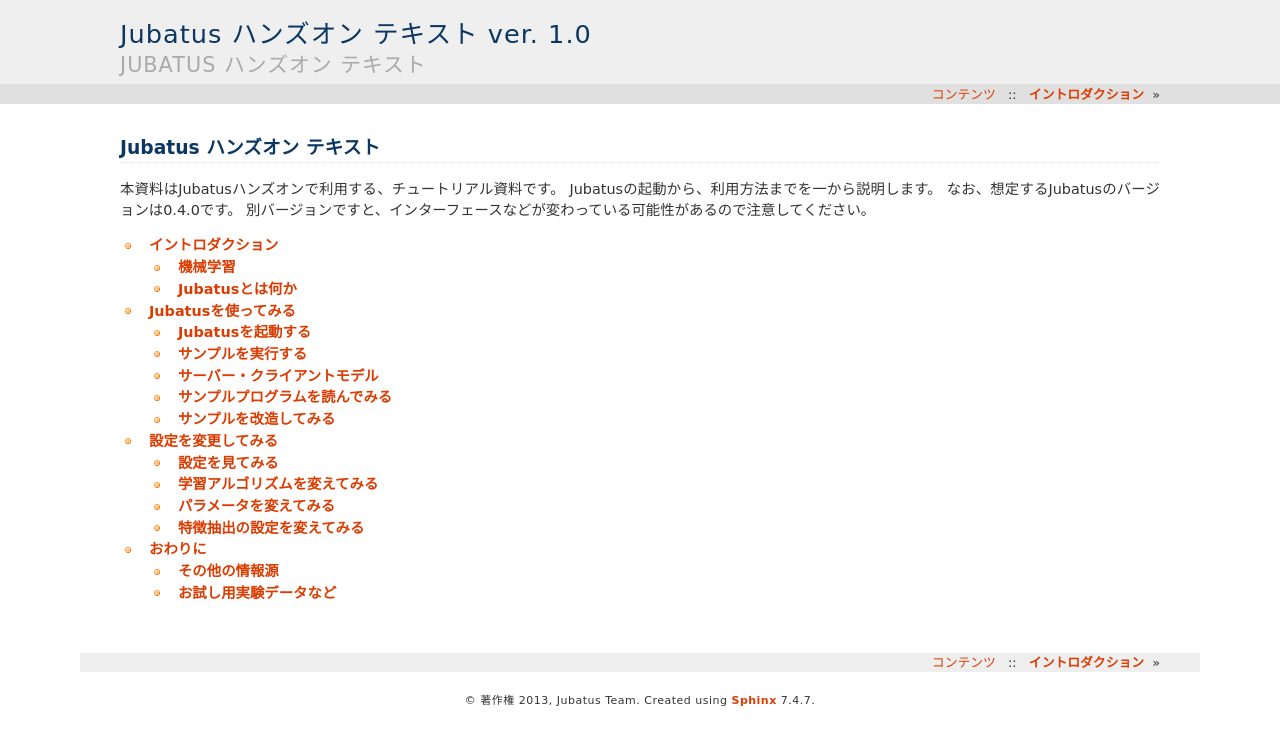
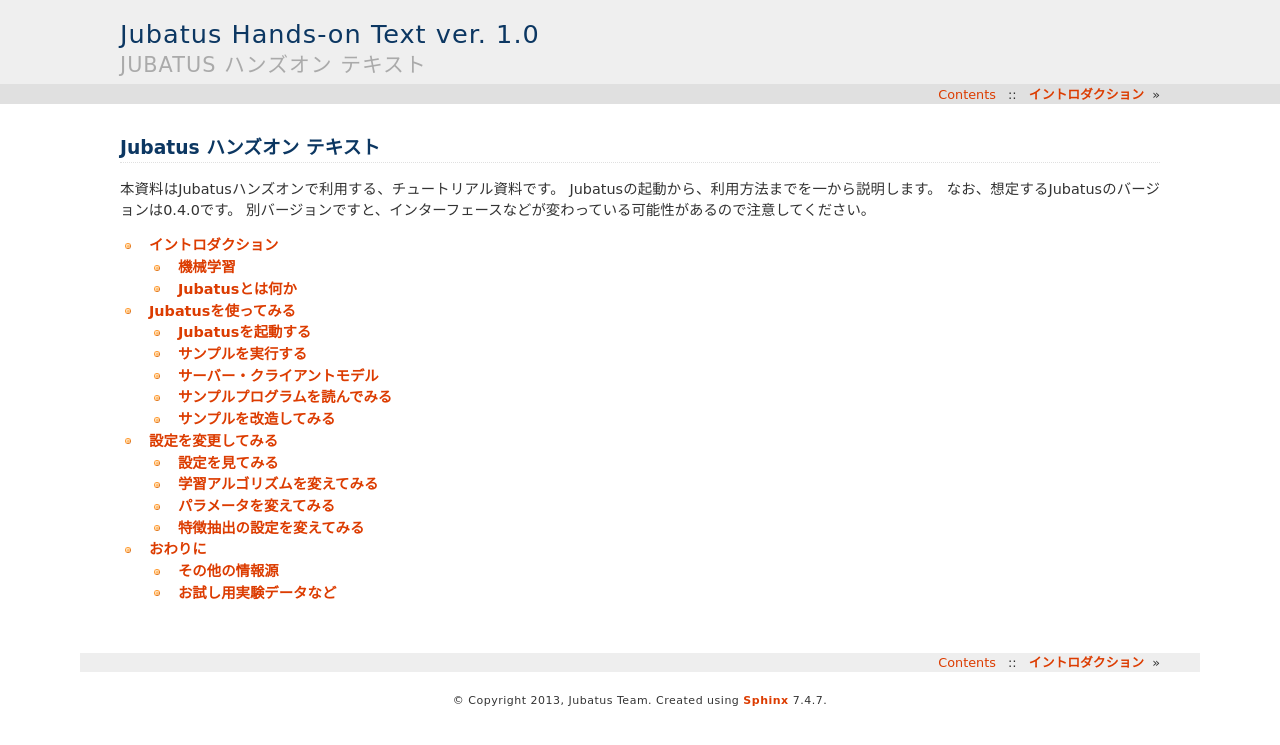
Before and after one commit to jubatus/handson-text, a Sphinx documentation site: the page built from en/source/index.rst, in a window 1280 px wide. Shown: the top 745 px of the page. Built offline with Sphinx 7.4.7, drawn with Linux system fonts in a browser that asks for light colours; formulas are drawn with MathJax 3.

Commit message:
change languange in conf.py

```diff
--- a/en/source/conf.py
+++ b/en/source/conf.py
@@ -40,7 +40,7 @@
 master_doc = 'index'
 
 # General information about the project.
-project = u'Jubatus ハンズオン テキスト'
+project = u'Jubatus Hands-on Text'
 copyright = u'2013, Jubatus Team'
 
 # The version info for the project you're documenting, acts as replacement for
@@ -183,7 +183,7 @@
 # Grouping the document tree into LaTeX files. List of tuples
 # (source start file, target name, title, author, documentclass [howto/manual]).
 latex_documents = [
-  ('index', 'jubatus-handson.tex', u'Jubatus ハンズオン テキスト',
+  ('index', 'jubatus-handson.tex', u'Jubatus Hands-on Text',
    u'Jubatus Team', 'manual'),
 ]
 
@@ -242,5 +242,5 @@
 #texinfo_show_urls = 'footnote'
 
 # These lines are automatically inserted for Japanese document
-language = 'ja'
+language = 'en'
 latex_docclass = {'manual': 'jsbook'}
```
